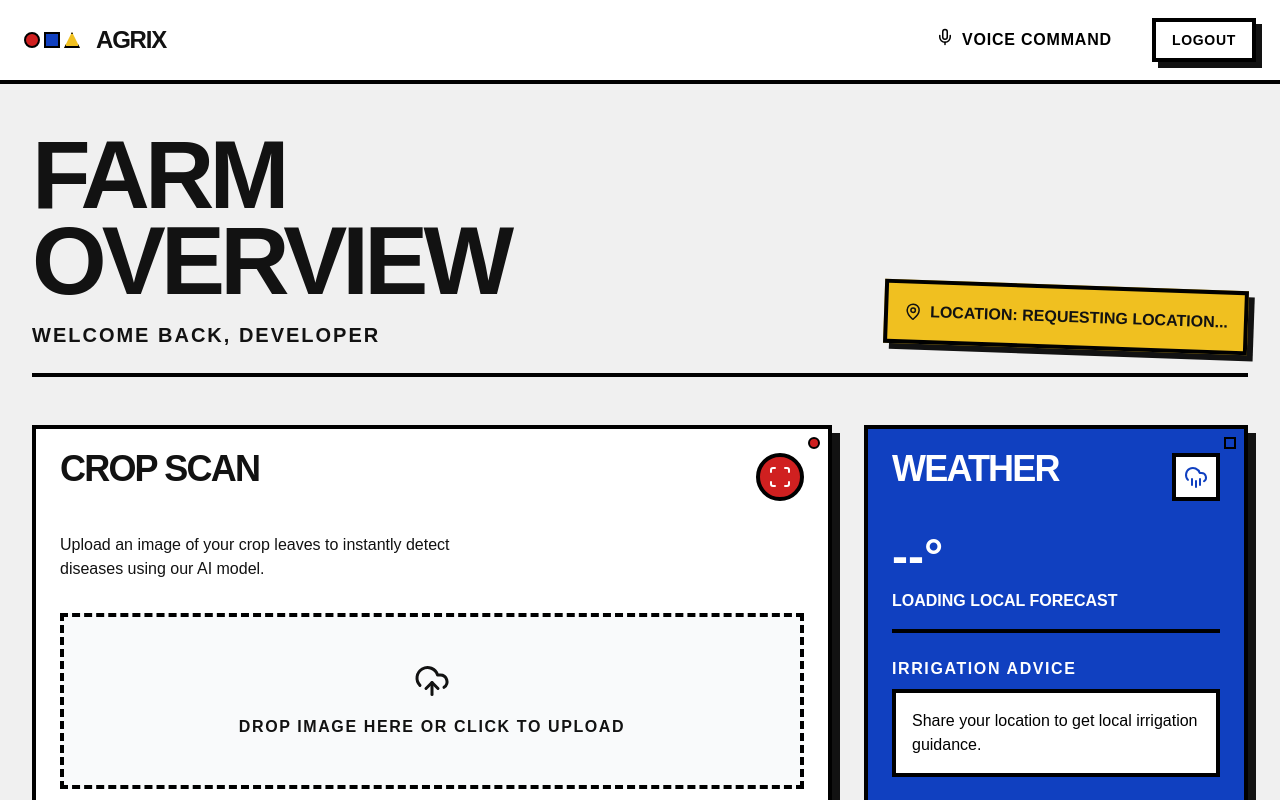
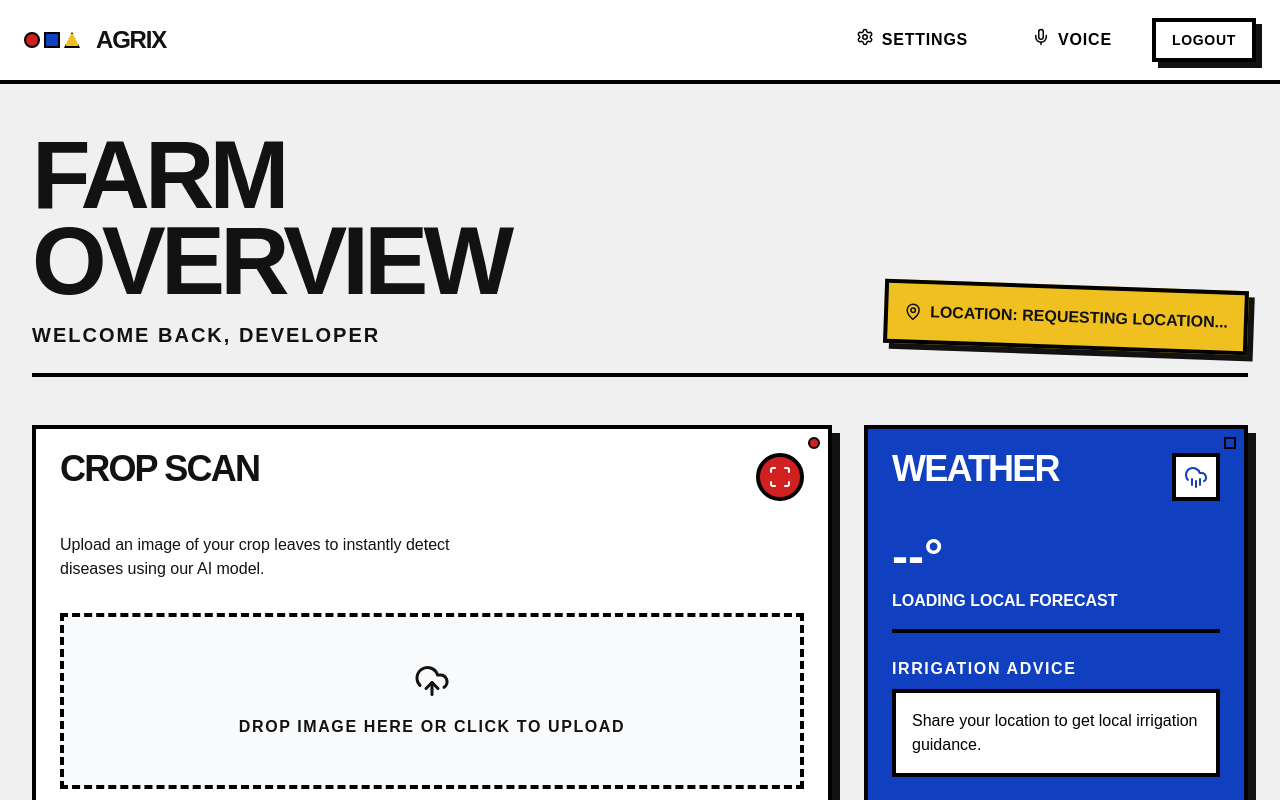
Before and after one commit to CraxCurl/AgriX, a React (Vite) app in the folder client/: page /dashboard in a window 1280 px wide. Shown: the top 800 px of the page. Built offline with nearby package versions, Linux system fonts and the light colour scheme; no server answers; sample sign-in values are in the browser's storage.

Commit message:
Fix missing handleVoiceClick definition

```diff
--- a/client/src/pages/Dashboard.jsx
+++ b/client/src/pages/Dashboard.jsx
@@ -3,7 +3,7 @@ import { useNavigate } from 'react-router-dom';
 import { useTranslation } from 'react-i18next';
 import { Card } from '../components/ui/Card';
 import { Button } from '../components/ui/Button';
-import { CloudRain, TrendingUp, Scan, Mic, UploadCloud, MapPin, Camera, X } from 'lucide-react';
+import { CloudRain, TrendingUp, Scan, Mic, UploadCloud, MapPin, Camera, X, Settings } from 'lucide-react';
 
 const API_BASE_URL = import.meta.env.VITE_API_BASE_URL || 'http://localhost:8000';
 
@@ -103,6 +103,14 @@ export default function Dashboard() {
   useEffect(() => {
     fetchUser();
   }, []);
+
+  const handleVoiceClick = () => {
+    if (isRecording) {
+      handleStopRecording();
+    } else {
+      handleStartRecording();
+    }
+  };
 
   const handleStartRecording = () => {
     const SpeechRecognition = window.SpeechRecognition || window.webkitSpeechRecognition;
@@ -455,11 +463,17 @@ export default function Dashboard() {
           <span className="font-black text-2xl uppercase tracking-tighter ml-2">AGRIX</span>
         </div>
         <div className="flex items-center gap-4">
-           <Button variant="ghost" shape="pill" className="hidden md:flex gap-2">
+           <Button variant="ghost" shape="pill" onClick={() => navigate('/settings')} className="hidden md:flex gap-2">
+             <Settings size={18} />
+             {t('nav.settings', 'Settings')}
+           </Button>
+           <Button variant="ghost" shape="pill" onClick={handleVoiceClick} className="hidden md:flex gap-2">
              <Mic size={18} />
-             Voice Command
+             {isRecording ? t('nav.listening', 'Listening...') : t('nav.voice', 'Voice')}
            </Button>
-           <Button variant="outline" className="py-2 px-4 text-sm">Logout</Button>
+           <Button variant="outline" onClick={handleLogout} className="py-2 px-4 text-sm">
+             {t('nav.logout', 'Logout')}
+           </Button>
         </div>
       </nav>
 
```
